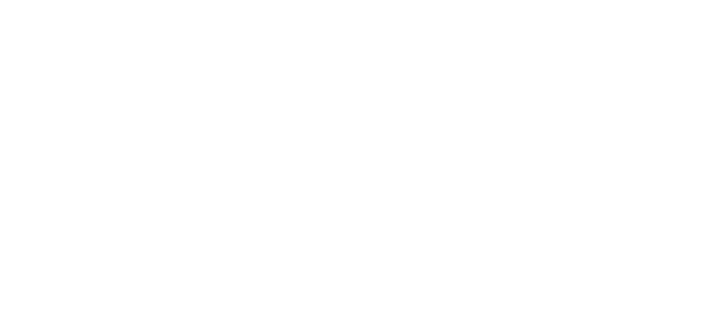
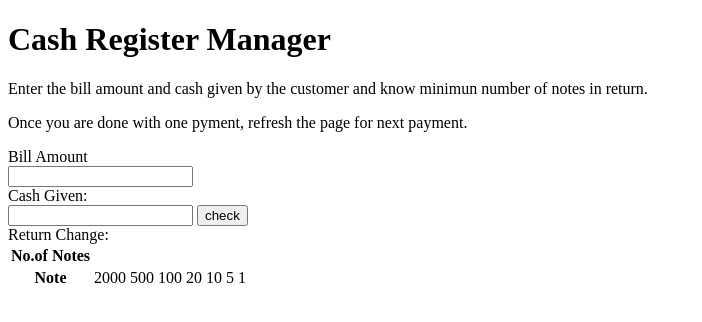
Before and after one commit to harshitadatra/mark10-cash-resgiter, a plain HTML site: page index.html in a window 1280 px wide. Shown: the whole page, without its empty margins (0-702 px from the left). Drawn offline with Linux system fonts and the light colour scheme.

Commit message:
html partially done

```diff
--- a/app.js
+++ b/app.js
@@ -0,0 +1 @@
+const billamount = document.querySelector("#bill-amount");
--- a/index.html
+++ b/index.html
@@ -1,13 +1,49 @@
 <!DOCTYPE html>
 <html lang="en">
+
 <head>
-    <meta charset="UTF-8">
-    <meta http-equiv="X-UA-Compatible" content="IE=edge">
-    <meta name="viewport" content="width=device-width, initial-scale=1.0">
-    <title>Document</title>
-    <link rel="stylesheet" href="style.css">
+  <meta charset="UTF-8">
+  <meta http-equiv="X-UA-Compatible" content="IE=edge">
+  <meta name="viewport" content="width=device-width, initial-scale=1.0">
+  <title>Document</title>
+  <link rel="stylesheet" href="style.css">
 </head>
-
+<div class="container">
+  <h1> Cash Register Manager</h1>
+  <p>Enter the bill amount and cash given by the customer and know minimun number of notes in return.</p>
+  <p>Once you are done with one pyment, refresh the page for next payment.</p>
+  <div class="bill_amount">Bill Amount</div>
+  <input class="bill_amount"></input>
+  <div class="cash_given">Cash Given:</div>
+  <input class="cash_given"></input>
+  <button id="check_btuuon">check</button>
+  <div class="return_change">Return Change:</div>
+  <div class="change-table">
+    <table>
+      <tr>
+        <th>No.of Notes</td>
+        <td class="noteCounter"></td>
+        <td class="noteCounter"></td>
+        <td class="noteCounter"></td>
+        <td class="noteCounter"></td>
+        <td class="noteCounter"></td>
+        <td class="noteCounter"></td>
+        <td class="noteCounter"></td>
+      </tr>
+      <tr>
+        <th>Note</td>
+        <td>2000</td>
+        <td>500</td>
+        <td>100</td>
+        <td>20</td>
+        <td>10</td>
+        <td>5</td>
+        <td>1</td>
+      </tr>
+    </table>
+  </div>
+</div>
 
 </body>
+
 </html>
```
